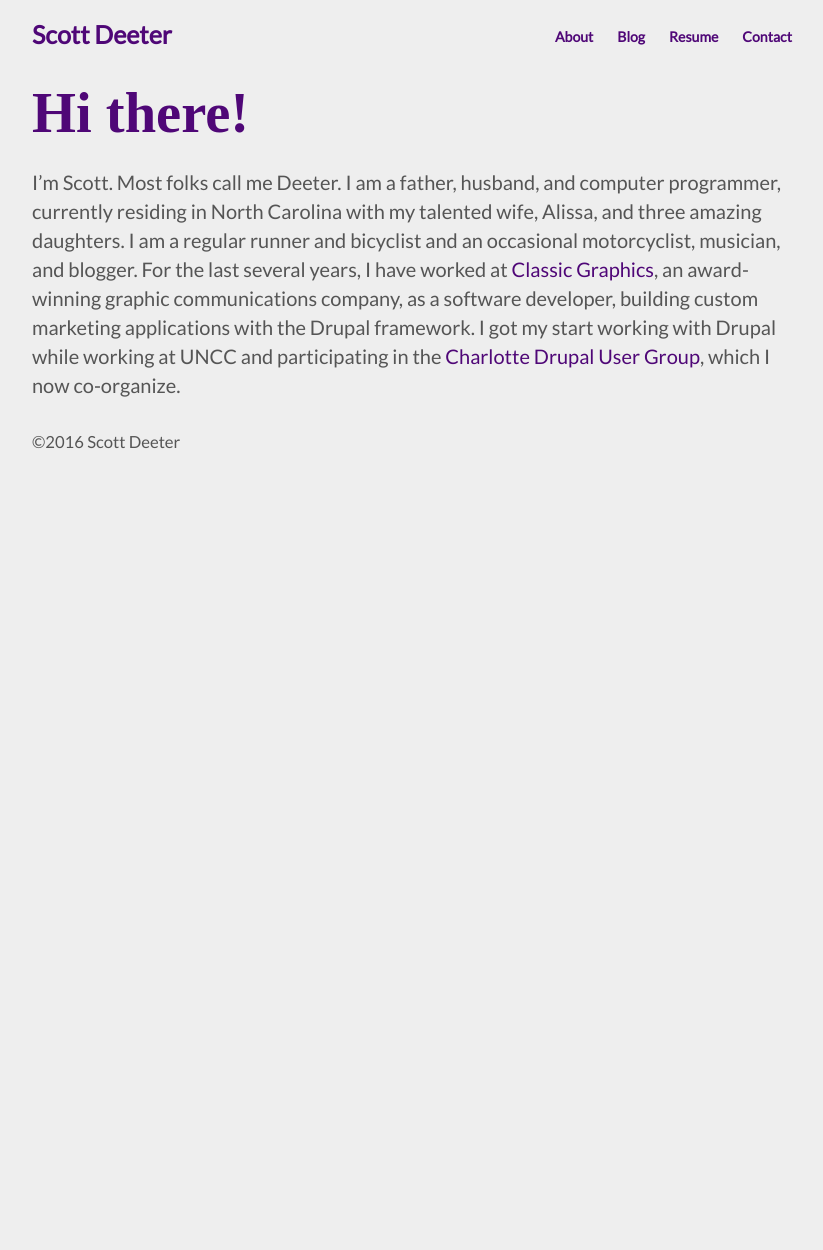
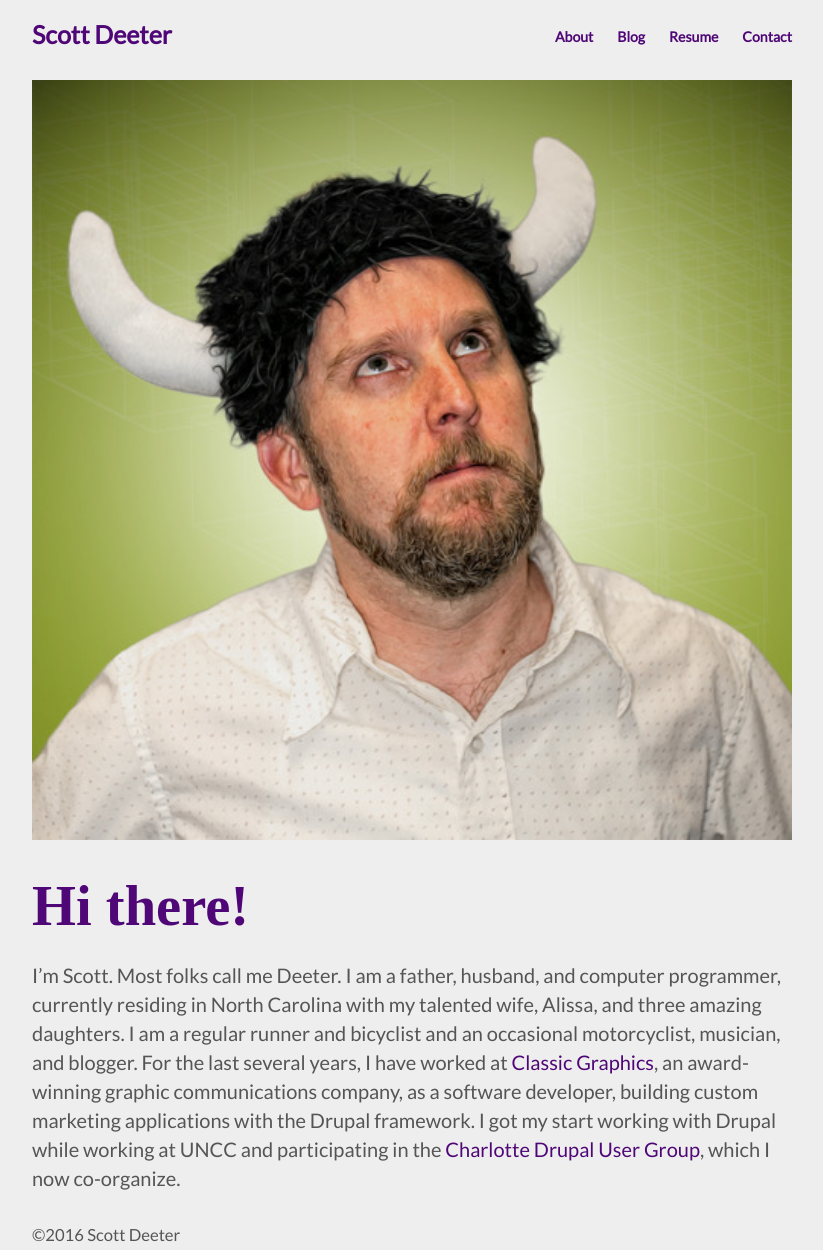
Before and after one commit to deetergp/scottdeeter.com, a Jekyll site: the page built from about.md, in a window 1280 px wide. Shown: the whole page, without its empty margins (228-1051 px from the left). Built offline with Jekyll 4.4.1, drawn with Linux system fonts in a browser that asks for light colours; some web fonts are replaced; before the commit the page ends 920 px from its top, so only the background shows below that.

Commit message:
Added headshot to About page & CSS to support it

```diff
--- a/_sass/_main.scss
+++ b/_sass/_main.scss
@@ -114,3 +114,8 @@ header {
     margin-bottom: 0;
   }
 }
+
+.measure img {
+  max-width: 100%;
+  min-width: 100%;
+}
--- a/about.md
+++ b/about.md
@@ -4,5 +4,8 @@ permalink: /
 layout: default
 ---
 
+![Philosodeeter](/assets/img/philosodeeter.jpg)
+
 # Hi there!
+
 I'm Scott. Most folks call me Deeter. I am a father, husband, and computer programmer, currently residing in North Carolina with my talented wife, Alissa, and three amazing daughters. I am a regular runner and bicyclist and an occasional motorcyclist, musician, and blogger. For the last several years, I have worked at [Classic Graphics](http://knowclassic.com), an award-winning graphic communications company, as a software developer, building custom marketing applications with the Drupal framework. I got my start working with Drupal while working at UNCC and participating in the [Charlotte Drupal User Group](https://www.meetup.com/charDUG/), which I now co-organize.
```
Also changed, not shown: assets/img/philosodeeter.jpg (added).
